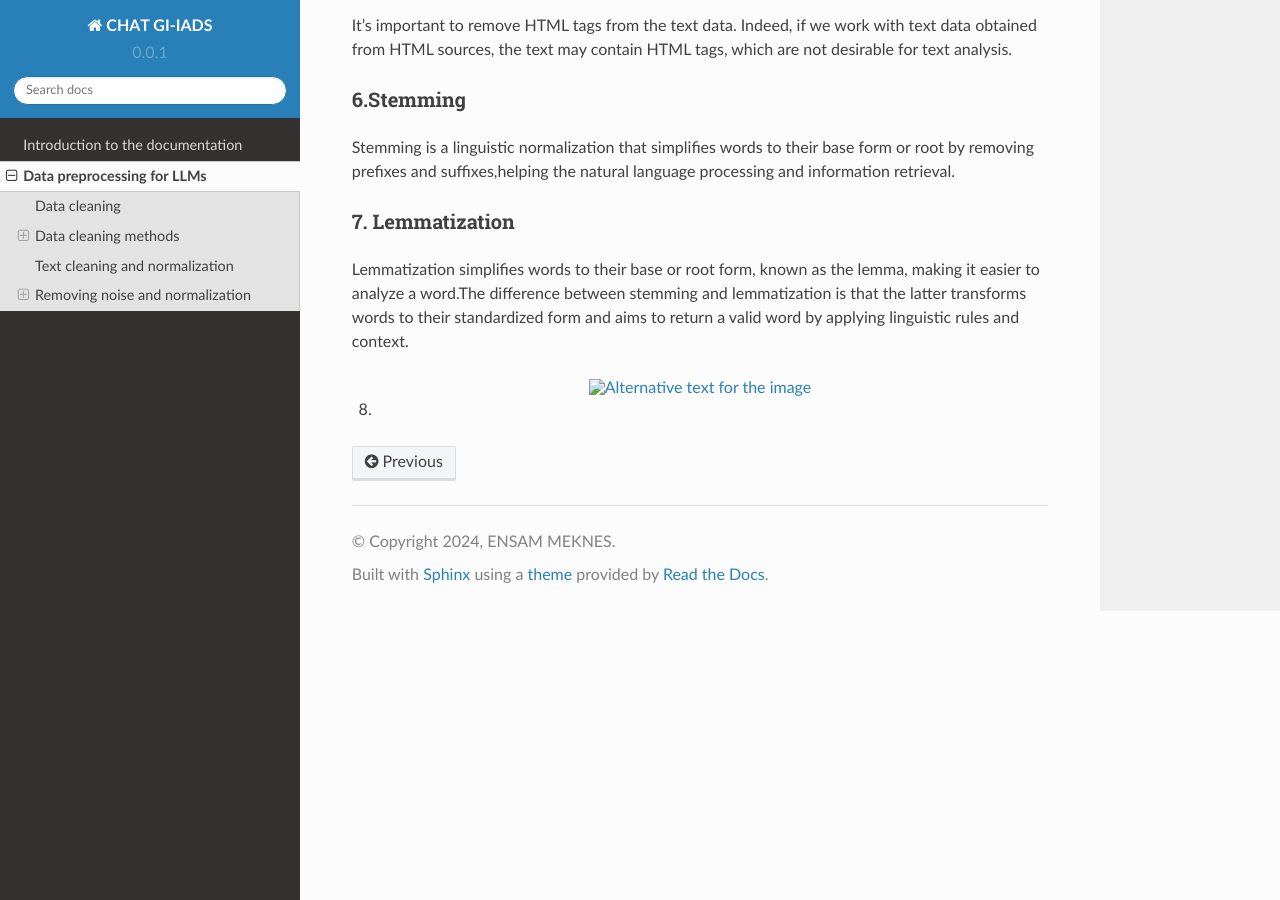
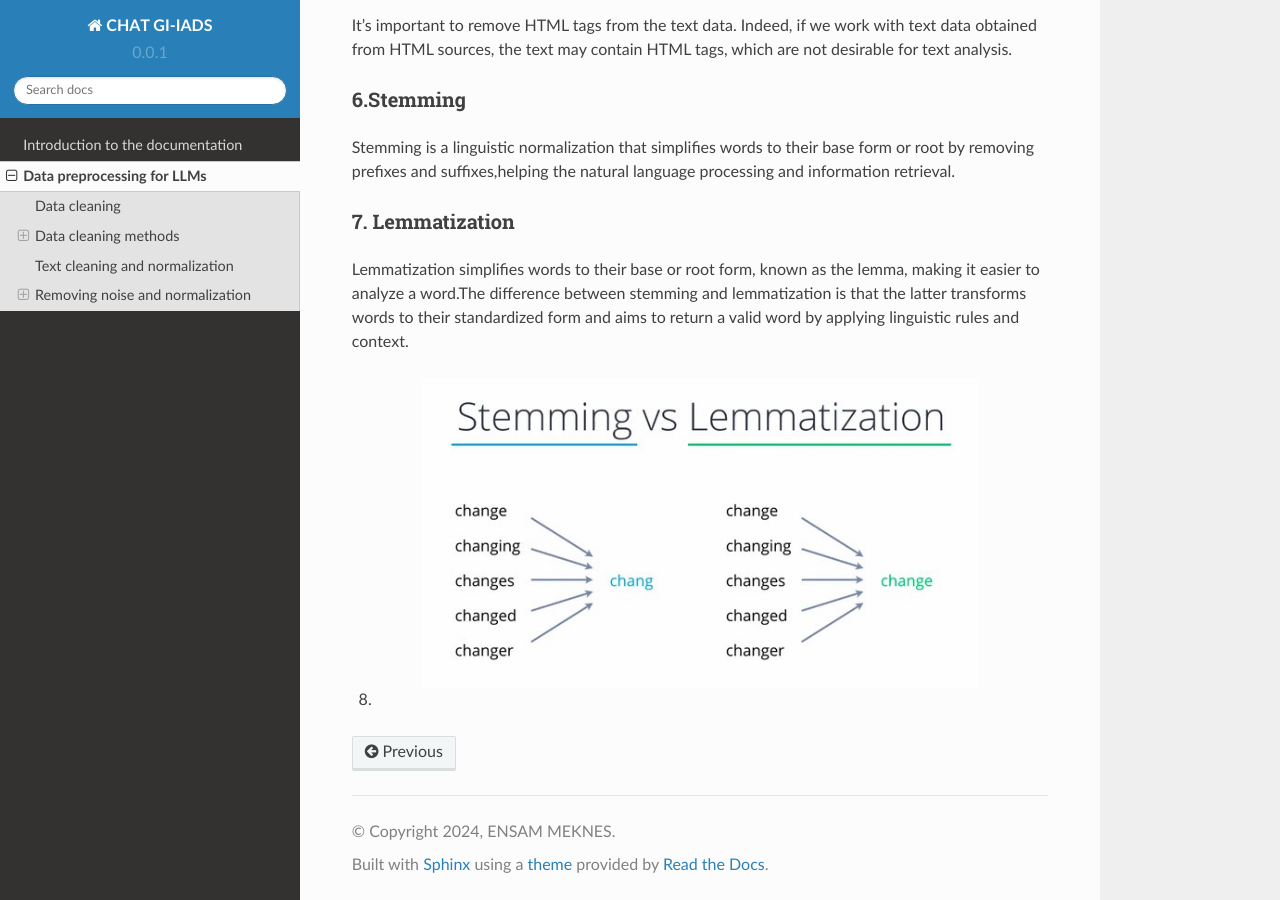
Before and after one commit to MasrourTawfik/chat-gi-iads, a Sphinx documentation site: the page built from docs/source/2.5-Data-Preprocessing-for-LLMs.rst, in a window 1280 px wide and 900 px high, scrolled down 3358 px. Built offline with Sphinx 7.4.7 and the Read the Docs theme 2.0.0, drawn with Linux system fonts in a browser that asks for light colours.

Commit message:
000000000000

```diff
--- a/docs/source/2.5-Data-Preprocessing-for-LLMs.rst
+++ b/docs/source/2.5-Data-Preprocessing-for-LLMs.rst
@@ -194,7 +194,7 @@ Stemming is a linguistic normalization that simplifies words to their base form
 ~~~~~~~~~~~~~~~~~~~~~~~~
 Lemmatization simplifies words to their base or root form, known as the lemma, making it easier to analyze a word.The difference between stemming and lemmatization is that the latter transforms words to their standardized form and aims to return a valid word by applying linguistic rules and context.
 
-.. figure:: ../Images/Difference between Stemming and Lemmatization.jpg
+.. figure:: ../Images/DifferencebetweenStemmingandLemmatization.jpg
    :width: 80%
    :align: center
    :alt: Alternative text for the image
```
Also changed, not shown: docs/Images/DifferencebetweenStemmingandLemmatization.jpg (renamed from docs/Images/Difference between Stemming and Lemmatization.jpg).
